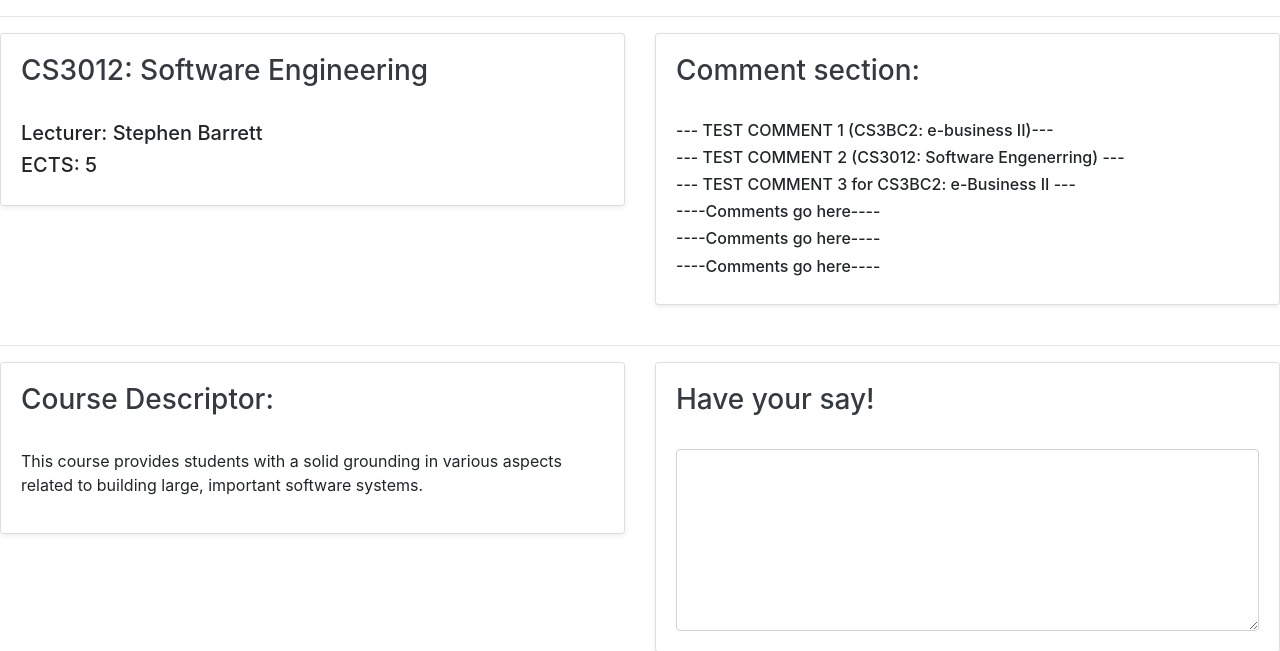
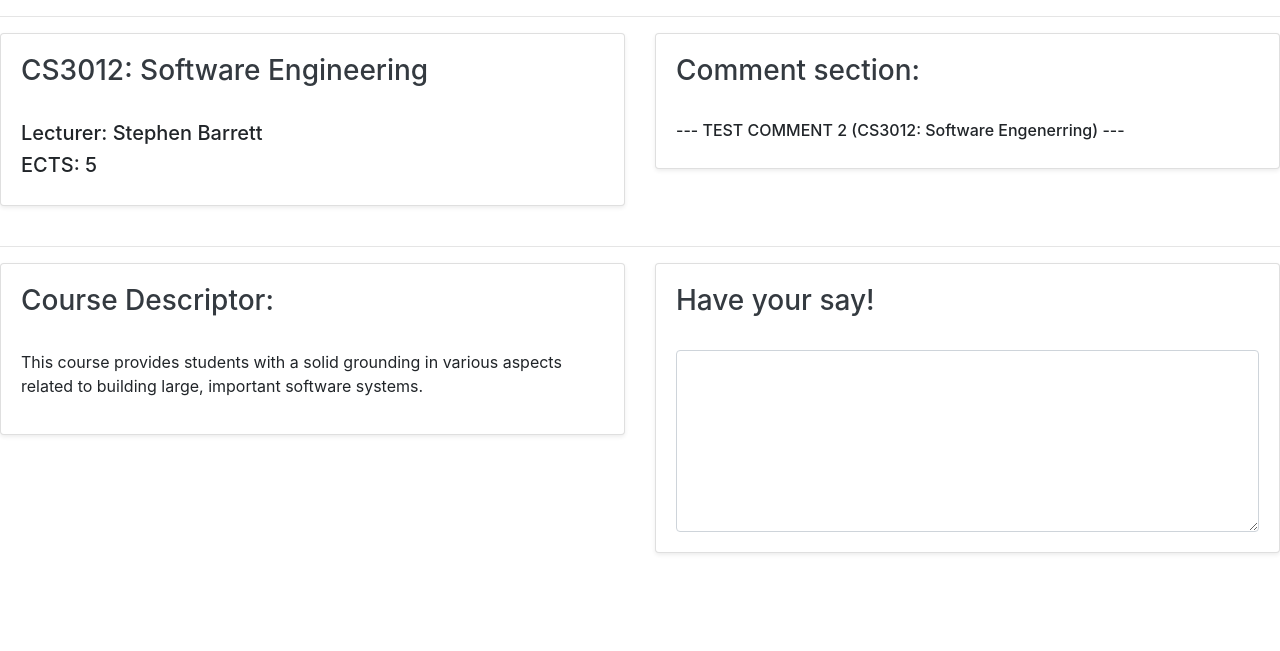
Before and after one commit to SeanFitzpatrick0/EBII1819--Trinity_Module_Review, a Django app: a page that uses Rate_Trinity/modules/templates/modules/viewModule.html in a window 1280 px wide. Shown: the part 101-752 px from the top of the page. Run offline with Django 3.2, Linux system fonts and the light colour scheme; data comes from the database, SQL or seed files in the repository; both versions use the stored data as it was after the commit; some libraries are stand-ins or nearby versions.

Commit message:
Display comments only about the subject module on module page

```diff
--- a/Rate_Trinity/modules/templates/modules/viewModule.html
+++ b/Rate_Trinity/modules/templates/modules/viewModule.html
@@ -25,17 +25,9 @@
                 <a class="text-dark">Comment section:</a>
               </h3>
               <hr>
-              <!--
-              {% for comment in object_list %}
-                <h6>{{ comment.content }}</h6>
-              {% endfor %}
-              -->
               {% for comment in comments %}
                 <h6>{{ comment.content }}</h6>
               {% endfor %}
-              <h6>----Comments go here----</h6>
-              <h6>----Comments go here----</h6>
-              <h6>----Comments go here----</h6>
             </div>
           </div>
         </div>
--- a/Rate_Trinity/modules/urls.py
+++ b/Rate_Trinity/modules/urls.py
@@ -10,7 +10,7 @@ class ModuleDetailView(DetailView):
 
     def get_context_data(self, **kwargs):
         context = super().get_context_data(**kwargs)
-        context['comments'] = Module_Comment.objects.all()
+        context['comments'] = Module_Comment.objects.filter(subject_id=context['module'].pk)
         return context
 
 urlpatterns = [
```
Also changed, not shown: Rate_Trinity/db.sqlite3.
